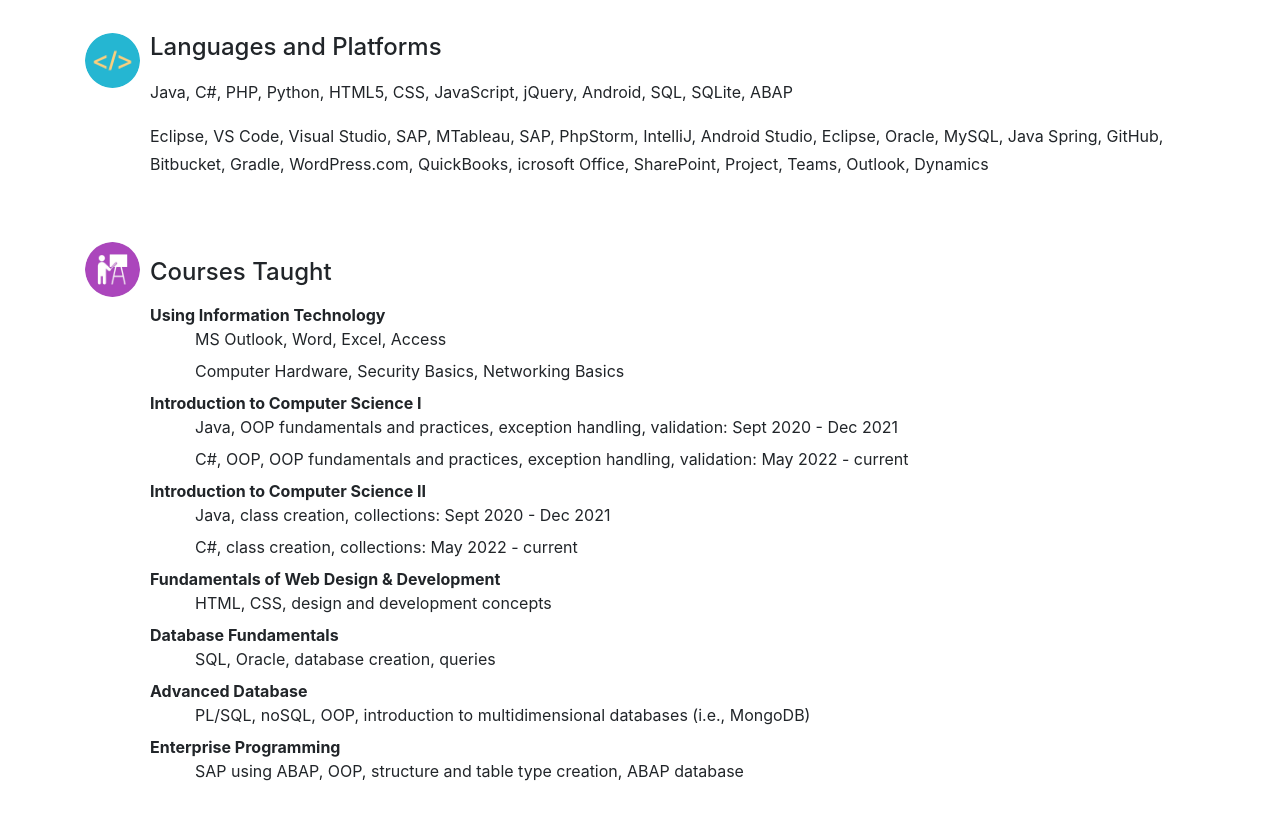
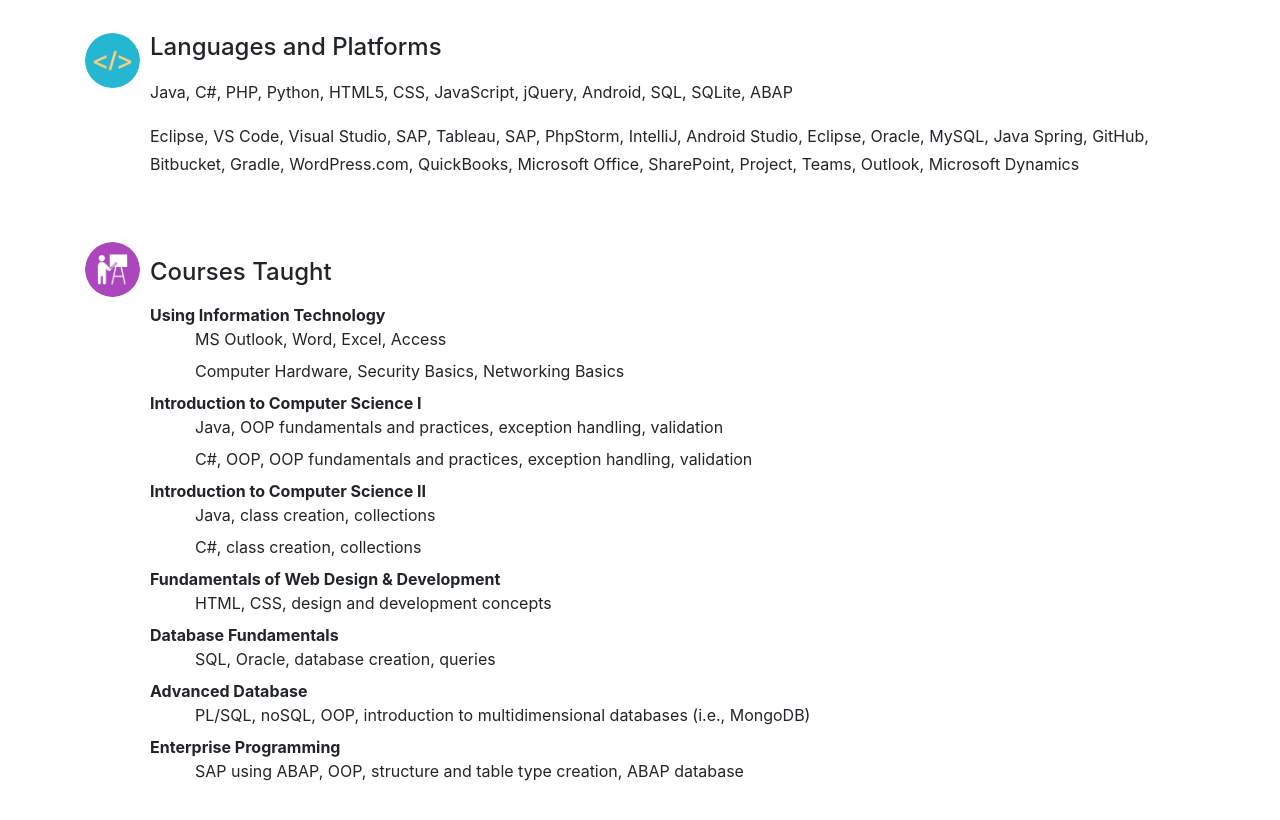
Before and after one commit to erinlorelle/erinlorelle-simple, a website with bundled scripts: page index.html in a window 1280 px wide. Shown: the part 1060-1880 px from the top of the page. Built offline with nearby package versions, Linux system fonts and the light colour scheme; files whose address does not match are found by name; a web font is replaced by a local one.

Commit message:
Update index.html
Corrected misspelled words in Skills section

```diff
--- a/index.html
+++ b/index.html
@@ -106,7 +106,7 @@
             Java, C#, PHP, Python, HTML5, CSS, JavaScript, jQuery, Android, SQL, SQLite, ABAP
         </p>
         <p style="padding-left: 65px;">
-            Eclipse, VS Code, Visual Studio, SAP, MTableau, SAP, PhpStorm, IntelliJ, Android Studio, Eclipse, Oracle, MySQL, Java Spring, GitHub, Bitbucket, Gradle, WordPress.com, QuickBooks, icrosoft Office, SharePoint, Project, Teams, Outlook, Dynamics
+            Eclipse, VS Code, Visual Studio, SAP, Tableau, SAP, PhpStorm, IntelliJ, Android Studio, Eclipse, Oracle, MySQL, Java Spring, GitHub, Bitbucket, Gradle, WordPress.com, QuickBooks, Microsoft Office, SharePoint, Project, Teams, Outlook, Microsoft Dynamics
         </p>
         <br><br>
         <div style="float: left;padding-right: 10px;">
@@ -118,11 +118,11 @@
                 <dd>MS Outlook, Word, Excel, Access</dd>
                 <dd>Computer Hardware, Security Basics, Networking Basics</dd>
             <dt>Introduction to Computer Science I</dt>
-                <dd>Java, OOP fundamentals and practices, exception handling, validation: Sept 2020 - Dec 2021</dd>
-                <dd>C#, OOP, OOP fundamentals and practices, exception handling, validation: May 2022 - current</dd>
+                <dd>Java, OOP fundamentals and practices, exception handling, validation</dd>
+                <dd>C#, OOP, OOP fundamentals and practices, exception handling, validation</dd>
             <dt>Introduction to Computer Science II</dt>
-                <dd>Java, class creation, collections: Sept 2020 - Dec 2021</dd>
-                <dd>C#, class creation, collections: May 2022 - current</dd>
+                <dd>Java, class creation, collections</dd>
+                <dd>C#, class creation, collections</dd>
             <dt>Fundamentals of Web Design & Development</dt>
                 <dd>HTML, CSS, design and development concepts</dd>
             <dt>Database Fundamentals</dt>
```
